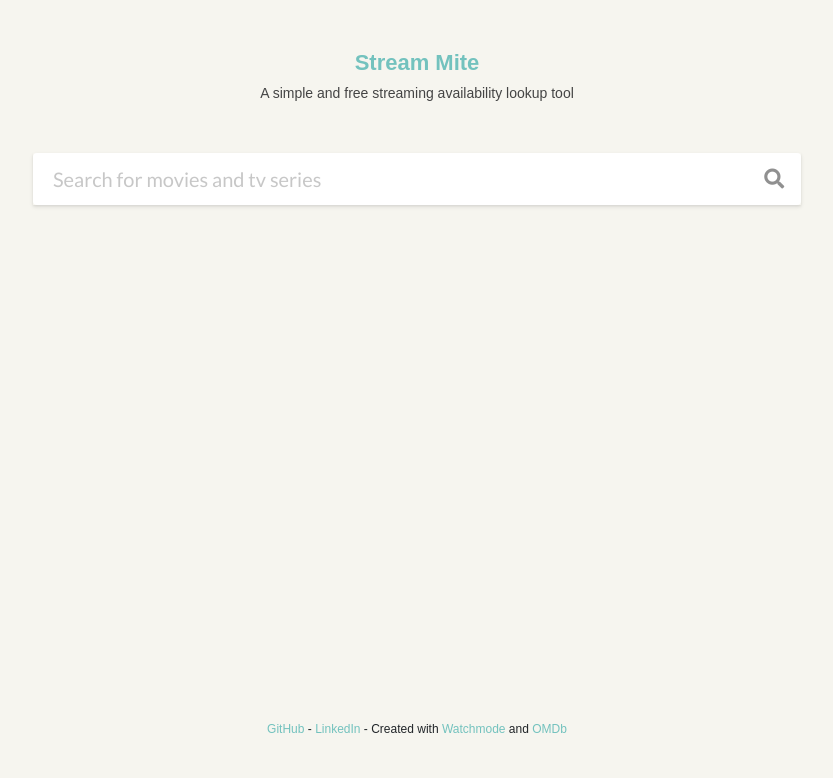
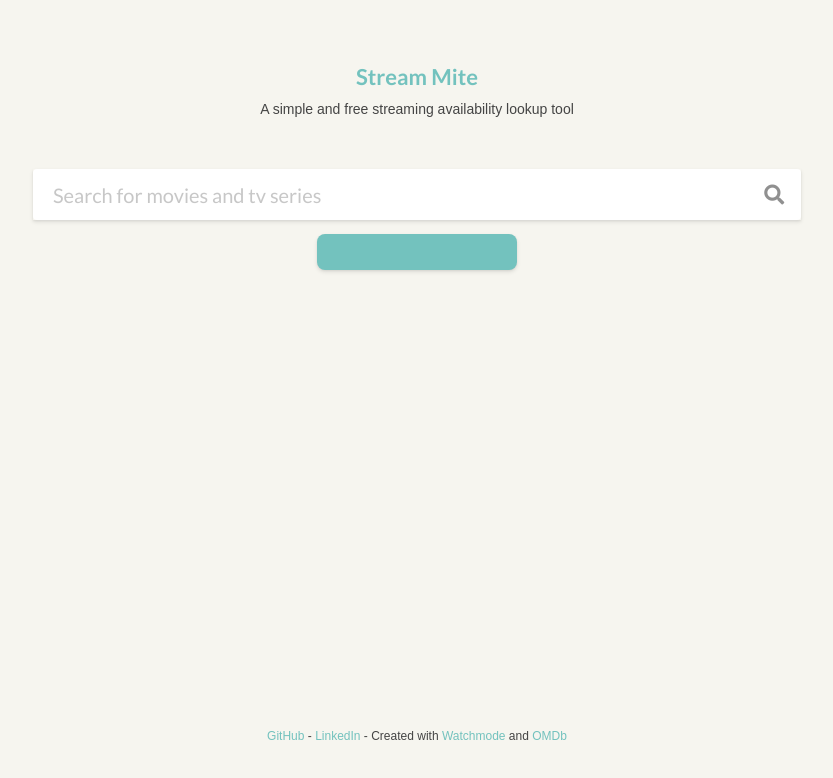
Before and after one commit to lieuk1/Streaming-Availability, a React (Create React App) app: page / in a window 1280 px wide. Shown: the top 778 px of the page, without its empty margins (223-1056 px from the left). Built offline with nearby package versions, Linux system fonts and the light colour scheme; no server answers.

Commit message:
Refactor app html and css

```diff
--- a/src/components/App.css
+++ b/src/components/App.css
@@ -1,136 +1,122 @@
 body {
+    /* Background color of landing page */
     background-color: #f6f5ef;
-}
-
-/* Bootstrap Fluid Containers */
-.container-fluid {
-    padding: 0px;
-    margin: 0px;
-}
-
-.landing {
-    padding: 50px 0px 0px 0px;
-    max-width: 60%;
-}
-
-.landing-header {
-    text-align: center;
-    padding-bottom: 50px;
     font-family: Arial, Helvetica, sans-serif;
 }
 
-.landing-header h1 {
-    font-family: Arial, Helvetica, sans-serif;
+/* Container of main content (does not include footer) */
+.content-container {
+    padding: 50px 0px 0px 0px;
+    max-width: 60%; /* Width of content */
+}
+
+/* Container of title and description */
+.header-container {
+    text-align: center;
+    padding-bottom: 50px;
+}
+
+/* Header title */
+.header-container h1 a {
+    text-decoration: none;
     font-size: 22px;
     font-weight: 700;
-    color: #e15a46;
+    transition: all 0.3s ease 0s;
 }
 
-.landing-header h1 a {
-    text-decoration: none;
-    color: #e15a46;
+/* Header title hover */
+.header-container h1 a:hover {
+    color: #3E8E8A;
 }
 
-.landing-header p {
+/* Header description */
+/* Footer text */
+.header-container p,
+.footer-container p {
     color: #444;
+}
+
+/* Header title */
+/* Footer links */
+.header-container h1 a,
+.footer-link {
+    color: #73C2BE;
 }
 
 /* Container of search bar */
 .searchbar-container {
     padding: 0;
-    padding-bottom: 14px;
+    margin-bottom: 14px;
 }
 
-.searchbar, .num-results {
+/* Shadow for search bar and num results text */
+.searchbar,
+.num-results {
     box-shadow: rgba(0, 0, 0, 0.1) 0px 2px 4px 0px, rgba(0, 0, 0, 0.05) 0px 1px 2px 0px;
 }
 
+/* Remove border around search bar */
+.ui.form input[type="text"] {
+    border: 0;
+}
+
+/* Container of number of results */
 .num-results-container {
+    height: 36px;
+    /* Center horizontally */
     display: flex;
     justify-content: center;
-    height: 36px;
-}
-
-.num-results {
-    padding: 8px;
-    width: 200px;
-    background-color: #e15a46;
-    border-radius: 8px;
 }
 
 /* Number of search results */
 .num-results {
+    width: 200px;
+    padding: 8px;
+    background-color: #73C2BE;
     color: #f6f5ef;
     font-size: 14px;
     font-weight: 600;
     text-align: center;
-    font-family: Arial, Helvetica, sans-serif;
+    border-radius: 8px;
 }
 
-.ui.form input[type="text"] {
-    border: 0;
+/* Container of search results */
+.results-container {
+    height: 51vh;
+    overflow: auto; /* Shows scrollbar when browser size decreases enough */
+    margin-top: 20px;
+    margin-bottom: 20px;
+    padding: 0;
 }
 
-.results-container {
-    margin-top: 20px;
-    margin-bottom: 20px;
-    overflow: auto;
-    padding: 0;
-    height: 52vh;
+/* Search results */
+.ui.cards {
+    margin: 0;
 }
 
-.ui.cards {
-    margin: 0;
-    /* margin-top: 20px; */
-    /* margin-bottom: 20px; */
-}
-
+/* Individual search results */
 .ui.cards .card {
     margin-left: 0;
     margin-right: 10px;
     box-shadow: none;
 }
 
+/* Container of footer */
 .footer-container {
     padding: 10px;
     text-align: center;
-    font-family: Arial, Helvetica, sans-serif;
     font-size: 12px;
 }
 
+/* Footer links */
 .footer-link {
     text-decoration: none;
-    color: lightslategrey;
-    /* margin-right: 8px; */
-    color: #e15a46;
 }
 
-.landing-header h1 a,
-.footer-link {
-    color: #73C2BE;
-}
-
-.landing-header h1 a {
-    transition: all 0.3s ease 0s;
-}
-
-.landing-header h1 a:hover {
-    color: #3E8E8A;
-
-}
-
-.num-results {
-    background-color: #73C2BE;
-}
-
-
+/* Footer links hover */
 .footer-link:hover {
     color: #3E8E8A;
     text-decoration: underline;
-}
-
-.api {
-    margin: 0;
 }
 
 /* Modal title and release year */
@@ -179,38 +165,3 @@ body {
     border-top-left-radius: .3rem;
     border-bottom-left-radius: .3rem;
 }
-
-/* Navigation bar */
-.navbar {
-    padding: 14px 0px 14px 0px;
-    margin-bottom: 14px;
-    box-shadow: 0 1px 2px 0 rgba(34,36,38,.15);
-}
-
-/* Navigation bar brand and links */
-.navbar-light .navbar-brand,
-.navbar-light .navbar-nav .nav-link {
-    color: #444;
-    transition: color 0.1s ease-in-out, background-color 0.1s ease-in-out, border-color 0.1s ease-in-out;
-}
-
-/* Navigation bar brand hover */
-.navbar-light .navbar-brand:focus,
-.navbar-light .navbar-brand:hover {
-    color: black;
-}
-
-/* Navigation bar links hover */
-.navbar-light .navbar-nav .nav-link:focus,
-.navbar-light .navbar-nav .nav-link:hover {
-    color: black;
-}
-
-.navbar-light .navbar-brand {
-    font-family: times, Times New Roman, times-roman, georgia, serif;
-    color: #444;
-    font-size: 30px;
-    line-height: 24px;
-    letter-spacing: -1px;
-    font-weight: bold;
-}
--- a/src/components/App.js
+++ b/src/components/App.js
@@ -99,28 +99,28 @@ class App extends React.Component {
         return (
             <React.Fragment>
 
-            <Container className="landing">
-                <Container className="landing-header">
-                    <h1>
-                        <a href="/">Stream Mite</a>
-                    </h1>
+            <Container className="content-container">
+                <Container className="header-container">
+                    <h1><a href="/">Stream Mite</a></h1>
                     <p>A simple and free streaming availability lookup tool</p>
                 </Container>
                 <Container className="searchbar-container">
                     <SearchBar onSubmit={this.onSearchSubmit} />
                 </Container>
                 <Container className="num-results-container">
-                {this.state.titles.length !== 0 && (
-                     <div className="num-results">{this.state.titles.length} Result(s)</div>
-                )}
+                    <div className="num-results">
+                    {this.state.titles.length !== 0 && (
+                        <p>{this.state.titles.length} Result(s)</p>
+                    )}
+                    </div>
                 </Container>
                 <Container className="results-container">
-                {this.state.titles.length !== 0 && (
+                    {this.state.titles.length !== 0 && (
                     <TitleList
                         onTitleSelect={this.onTitleSelect}
                         titles={this.state.titles}
                         />
-                        )}
+                    )}
                     <TitleDetail
                         show={this.state.modalShow}
                         onHide={() => this.setModalShow(false)}
```
